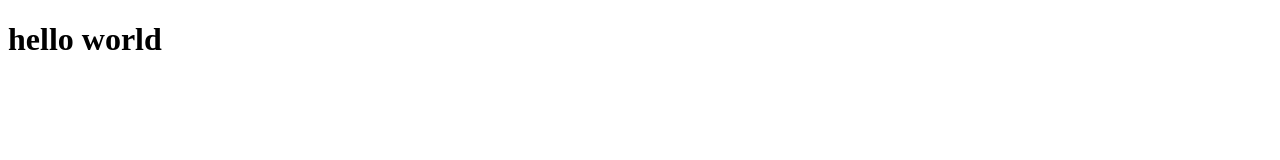
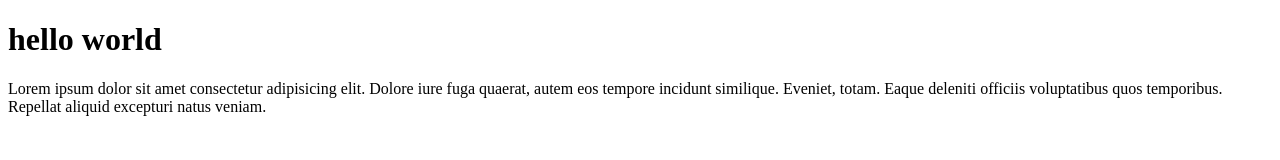
Before and after one commit to KMukt/gitHubTut, a plain HTML site: page index.html in a window 1280 px wide. Drawn offline with Linux system fonts and the light colour scheme.

Commit message:
para added

```diff
--- a/index.html
+++ b/index.html
@@ -8,5 +8,6 @@
 </head>
 <body>
     <h1>hello world</h1>
+    <p>Lorem ipsum dolor sit amet consectetur adipisicing elit. Dolore iure fuga quaerat, autem eos tempore incidunt similique. Eveniet, totam. Eaque deleniti officiis voluptatibus quos temporibus. Repellat aliquid excepturi natus veniam.</p>
 </body>
 </html>
```
